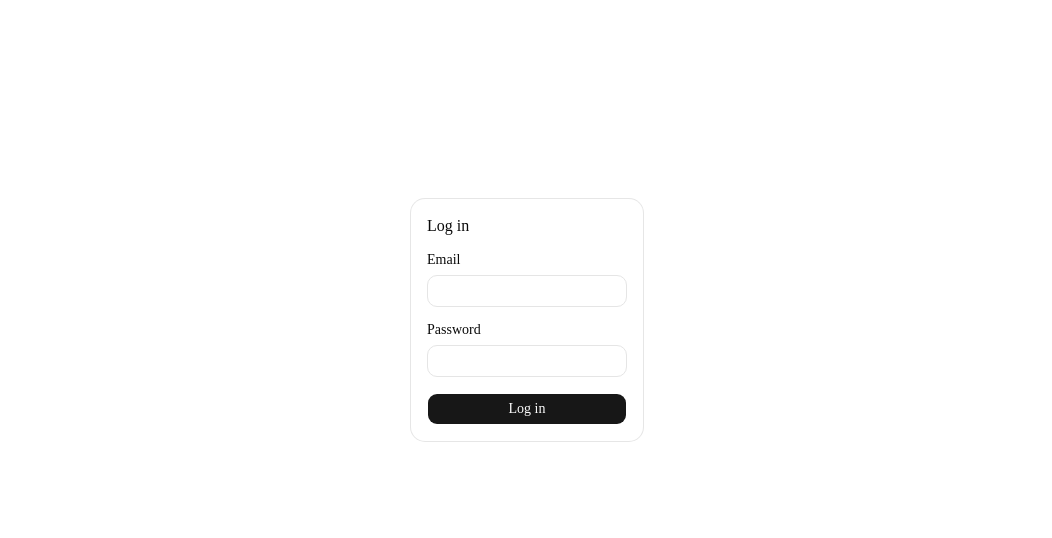
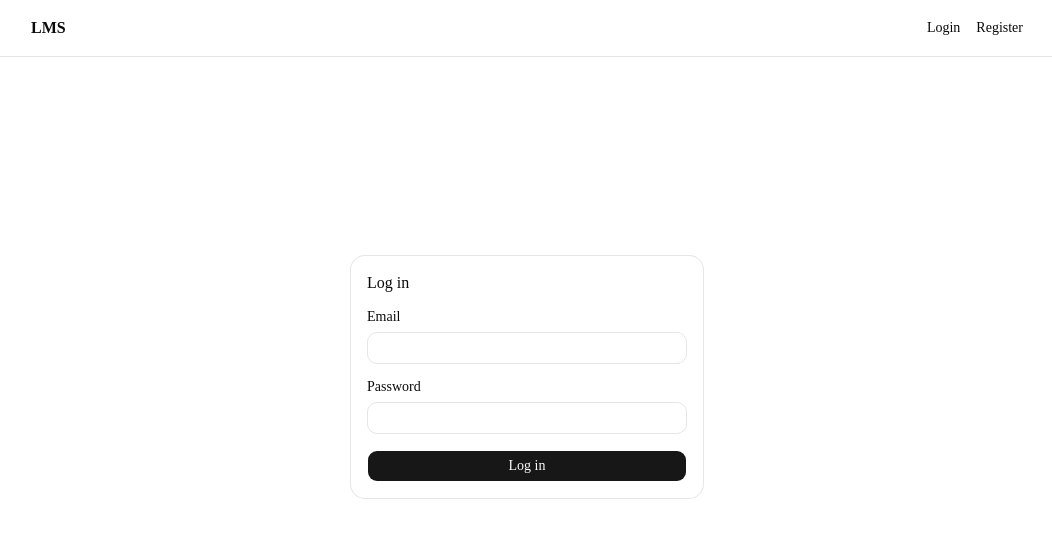
Before and after one commit to webafsanakeya/lms-platform, a Next.js app: page /login in a window 1280 px wide. Shown: the top 538 px of the page, without its empty margins (113-1165 px from the left). Built offline with nearby package versions, Linux system fonts and the light colour scheme; no server answers.

Commit message:
feat: add role-aware navbar

```diff
--- a/src/app/layout.tsx
+++ b/src/app/layout.tsx
@@ -1,3 +1,5 @@
+import { Suspense } from "react";
+import { Navbar } from "@/components/navbar";
 import type { Metadata } from "next";
 import { Geist, Geist_Mono } from "next/font/google";
 import "./globals.css";
@@ -23,7 +25,14 @@ export default function RootLayout({ children }: LayoutProps<"/">) {
       lang="en"
       className={`${geistSans.variable} ${geistMono.variable} h-full antialiased`}
     >
-      <body className="min-h-full flex flex-col">{children}</body>
+      <body
+        className={`${geistSans.variable} ${geistMono.variable} antialiased`}
+      >
+        <Suspense fallback={<div className="h-14 border-b" />}>
+          <Navbar />
+        </Suspense>
+        {children}
+      </body>
     </html>
   );
 }
--- /dev/null
+++ b/src/components/logout-button.tsx
@@ -0,0 +1,20 @@
+"use client";
+
+import { useRouter } from "next/navigation";
+import { Button } from "@/components/ui/button";
+
+export function LogoutButton() {
+  const router = useRouter();
+
+  async function handleLogout() {
+    await fetch("/api/logout", { method: "POST" });
+    router.push("/login");
+    router.refresh();
+  }
+
+  return (
+    <Button variant="outline" size="sm" onClick={handleLogout}>
+      Logout
+    </Button>
+  );
+}
--- /dev/null
+++ b/src/components/navbar.tsx
@@ -0,0 +1,30 @@
+import Link from "next/link";
+import { getSession } from "@/lib/session";
+import { LogoutButton } from "@/components/logout-button";
+
+export async function Navbar() {
+  const session = await getSession();
+
+  return (
+    <nav className="border-b">
+      <div className="mx-auto flex max-w-5xl items-center justify-between p-4">
+        <Link href="/" className="font-semibold">LMS</Link>
+        <div className="flex items-center gap-4 text-sm">
+          {session ? (
+            <>
+              <Link href="/dashboard">Dashboard</Link>
+              {/* TODO: role-er link. INSTRUCTOR ba ADMIN hole /instructor,
+                  shudhu ADMIN hole /admin. session.role === "ADMIN" diye check koro */}
+              <LogoutButton />
+            </>
+          ) : (
+            <>
+              <Link href="/login">Login</Link>
+              <Link href="/register">Register</Link>
+            </>
+          )}
+        </div>
+      </div>
+    </nav>
+  );
+}
```
